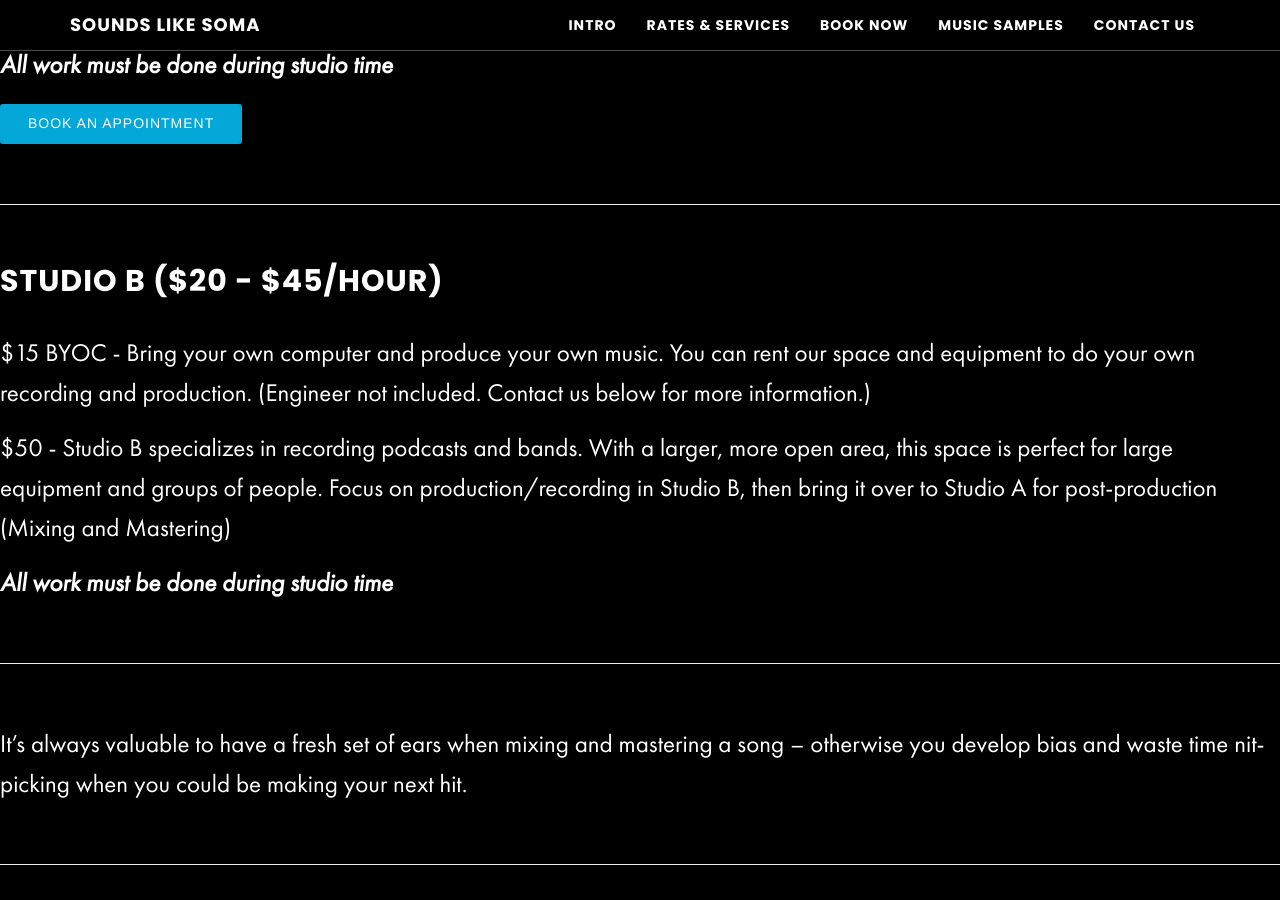
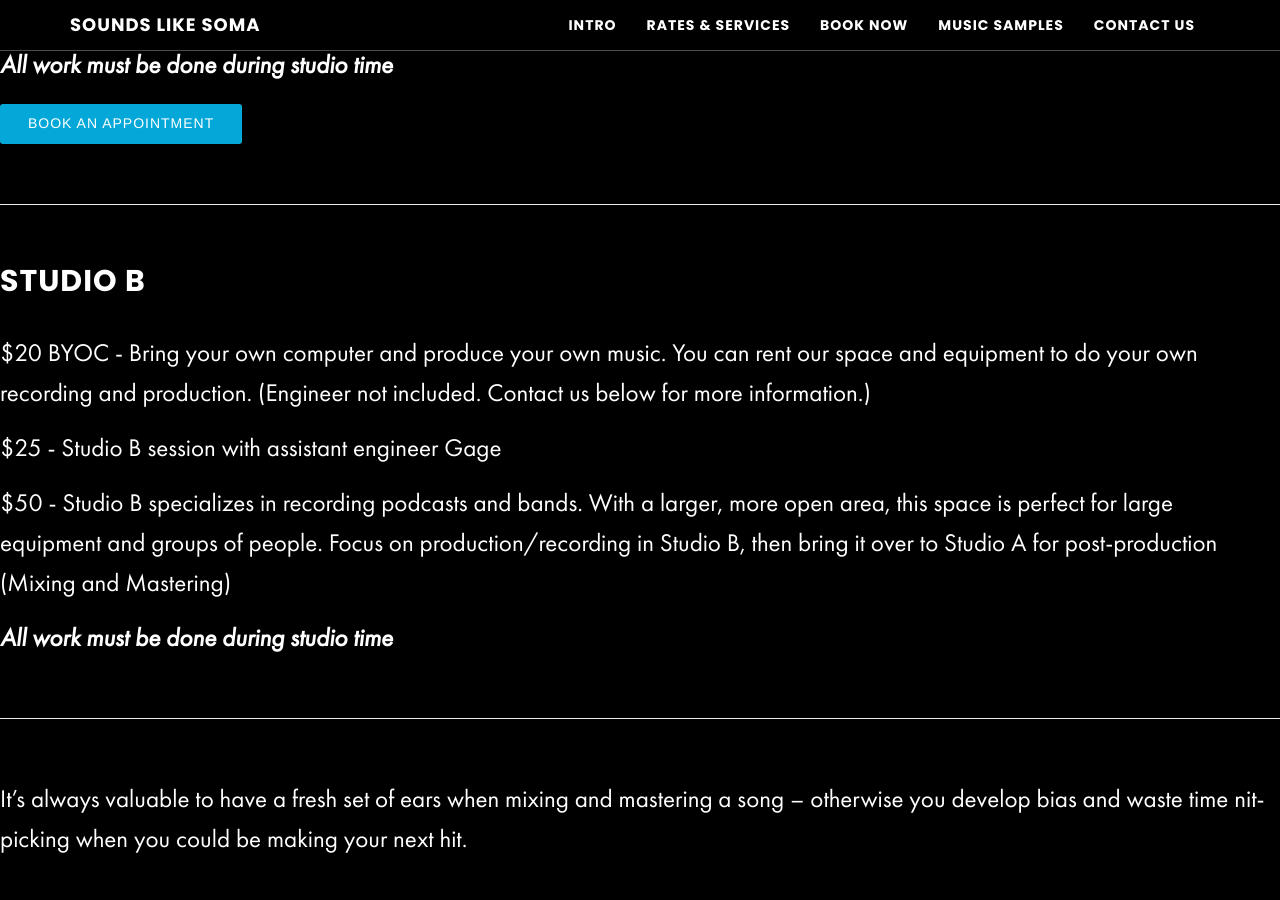
Before and after one commit to zackhanni/Soma-website-classic, a Jekyll site: the page built from _posts/2015-08-02-rates-services.md, in a window 1280 px wide and 900 px high, scrolled down 1237 px. Built offline with Jekyll 4.4.1, drawn with Linux system fonts in a browser that asks for light colours; our own code applies the rules of GitHub Pages for plain Markdown files; some of the changed text lies outside the part shown.

Commit message:
more price updates

```diff
--- a/_posts/2015-08-02-rates-services.md
+++ b/_posts/2015-08-02-rates-services.md
@@ -17,9 +17,11 @@ Bulk Rate $450 for 10 hours (Time can be split across sessions. Expires after 1
 
 - - -
 
-## Studio B ($20 - $45/Hour)
+## Studio B
 
-$15 BYOC - Bring your own computer and produce your own music. You can rent our space and equipment to do your own recording and production. (Engineer not included. Contact us below for more information.)
+$20 BYOC - Bring your own computer and produce your own music. You can rent our space and equipment to do your own recording and production. (Engineer not included. Contact us below for more information.)
+
+$25 - Studio B session with assistant engineer Gage
 
 $50 - Studio B specializes in recording podcasts and bands. With a larger, more open area,  this space is perfect for large equipment and groups of people. Focus on production/recording in Studio B, then bring it over to Studio A for post-production (Mixing and Mastering)
 
@@ -63,7 +65,7 @@ Ask for price about making exclusive songs or recreating your favorite beats
 
 # Podcasts
 
-$50 per hour
+$50/hr
 
 We have multiple locations available for recording podcasts.
 
@@ -79,9 +81,9 @@ Live streaming suite available
 
 $30/hr Guitar Lessons
 
-$45/hr Recording / Audio Mixing Lessons
+$50/hr Recording / Audio Mixing Lessons
 
-$45/hr Music Production / Beats / Synthesizers
+$50/hr Music Production / Beats / Synthesizers
 
 Learn to make beats or record from home with personalized lessons from a professional.
 
```
